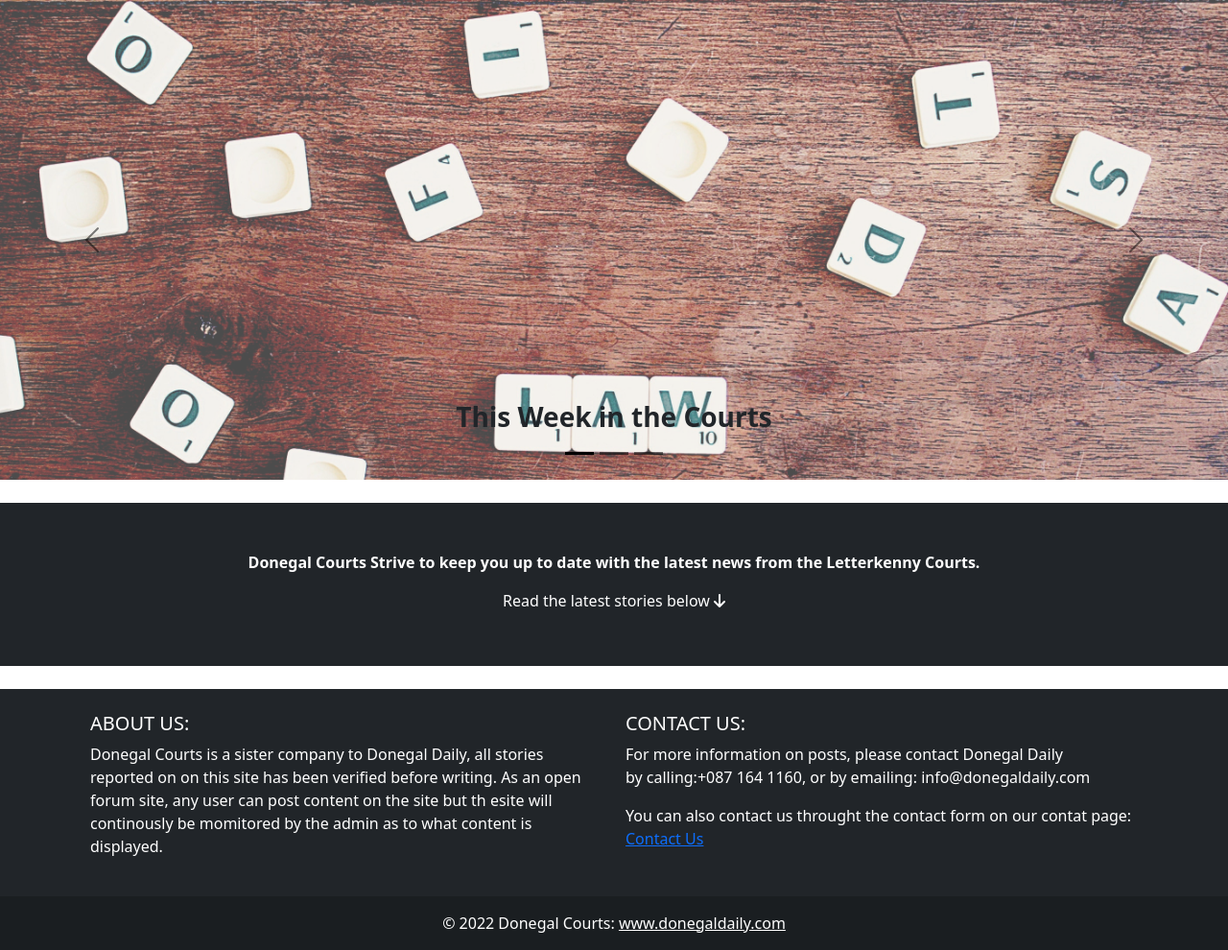
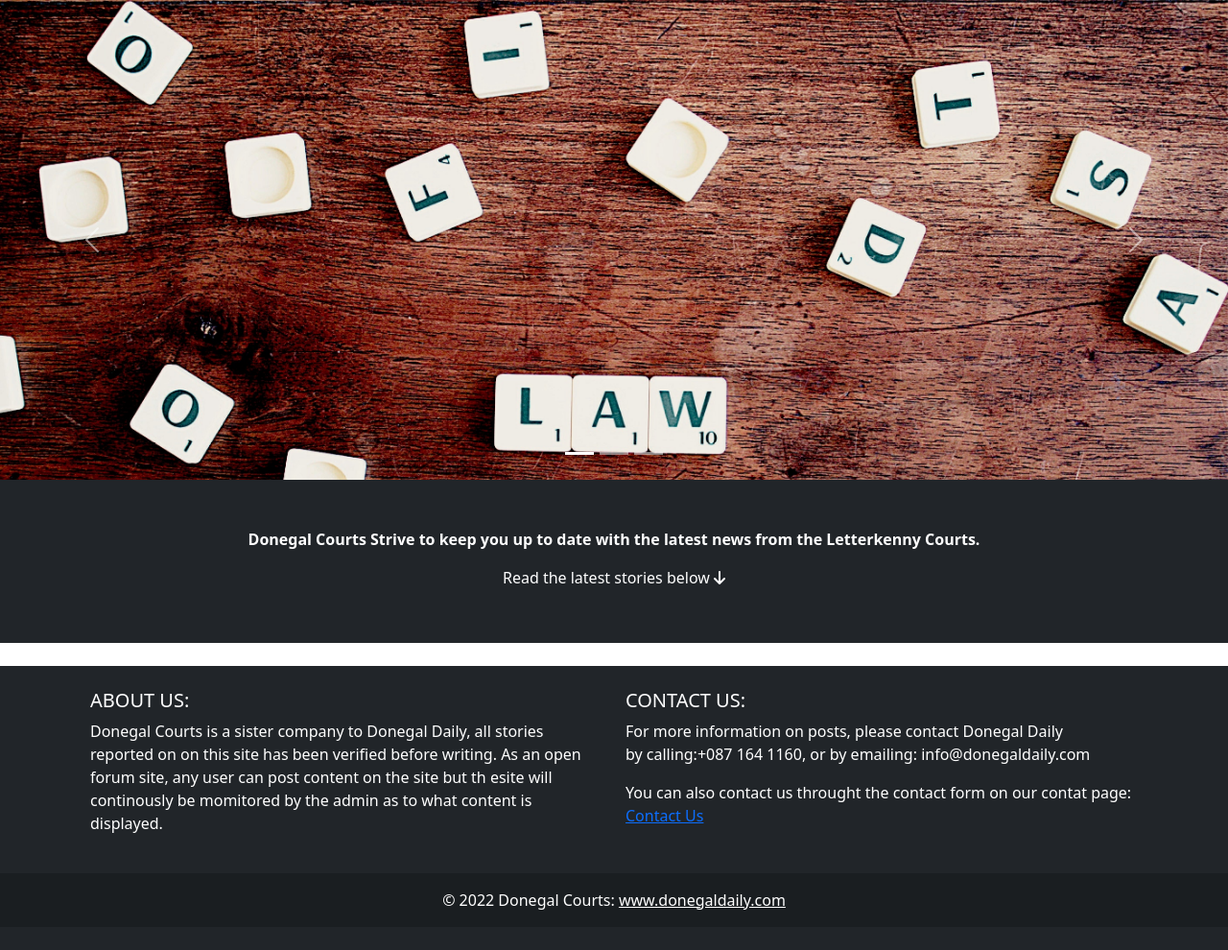
Before and after one commit to MeganNyhan/CI_PP4_Donegal_Courts, a Django app: template templates/home.html in a window 1280 px wide. Shown: the part 76-1066 px from the top of the page at 96% size. After the commit the page ends 1024 px from the top, so only its background shows below. Run offline with Django 3.2, Linux system fonts and the light colour scheme; the template is opened without the code that fills it, so the values that code supplies are empty; some libraries are stand-ins or nearby versions.

Commit message:
readd the slider to fix broken slider links in home page

```diff
--- a/templates/home.html
+++ b/templates/home.html
@@ -2,40 +2,32 @@
 {% load static %}
 {% block content %}
 <!-- Slider -->
-<div id="carouselExampleCaptions" class="carousel carousel-dark slide" data-bs-ride="carousel">
+<div id="carouselExampleIndicators" class="carousel slide carousel-fade" data-bs-ride="carousel">
   <div class="carousel-indicators">
-    <button type="button" data-bs-target="#carouselExampleCaptions" data-bs-slide-to="0" class="active" aria-current="true" aria-label="Slide 1"></button>
-    <button type="button" data-bs-target="#carouselExampleCaptions" data-bs-slide-to="1" aria-label="Slide 2"></button>
-    <button type="button" data-bs-target="#carouselExampleCaptions" data-bs-slide-to="2" aria-label="Slide 3"></button>
+    <button type="button" data-bs-target="#carouselExampleIndicators" data-bs-slide-to="0" class="active" aria-current="true" aria-label="Slide 1"></button>
+    <button type="button" data-bs-target="#carouselExampleIndicators" data-bs-slide-to="1" aria-label="Slide 2"></button>
+    <button type="button" data-bs-target="#carouselExampleIndicators" data-bs-slide-to="2" aria-label="Slide 3"></button>
   </div>
   <div class="carousel-inner">
-    <div class="carousel-item-active landscape active ">
+    <div class="carousel-item landscape active">
       <img src="static/img/slider1.jpg" class="d-block w-100" alt="...">
-      <div class="carousel-caption d-none d-md-block">
-        <h3 class="text-dark"><strong>This Week in the Courts</strong></h3>
-      </div>
     </div>
     <div class="carousel-item landscape">
       <img src="static/img/slider2.jpg" class="d-block w-100" alt="...">
-      <div class="carousel-caption d-none d-md-block">
-      </div>
     </div>
     <div class="carousel-item landscape">
       <img src="static/img/slider3.jpg" class="d-block w-100" alt="...">
-      <div class="carousel-caption d-none d-md-block">
-      </div>
     </div>
   </div>
-  <button class="carousel-control-prev" type="button" data-bs-target="#carouselExampleCaptions" data-bs-slide="prev">
+  <button class="carousel-control-prev" type="button" data-bs-target="#carouselExampleIndicators" data-bs-slide="prev">
     <span class="carousel-control-prev-icon" aria-hidden="true"></span>
     <span class="visually-hidden">Previous</span>
   </button>
-  <button class="carousel-control-next" type="button" data-bs-target="#carouselExampleCaptions" data-bs-slide="next">
+  <button class="carousel-control-next" type="button" data-bs-target="#carouselExampleIndicators" data-bs-slide="next">
     <span class="carousel-control-next-icon" aria-hidden="true"></span>
     <span class="visually-hidden">Next</span>
   </button>
 </div>
-<br/>
 <!-- End of Slider -->
 <div class="intro-block">
 <div class="intro bg-dark">
```
